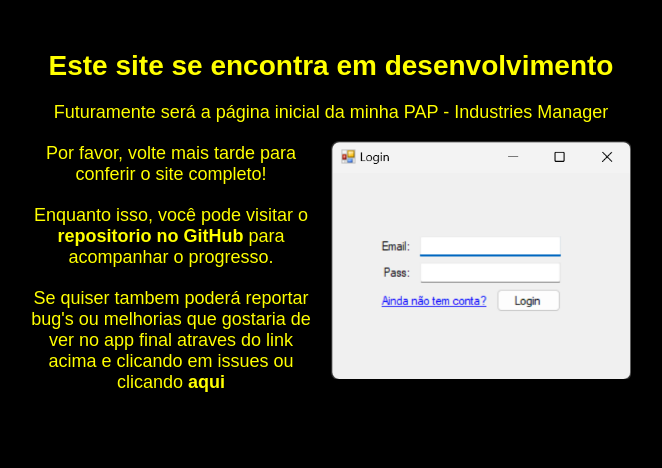
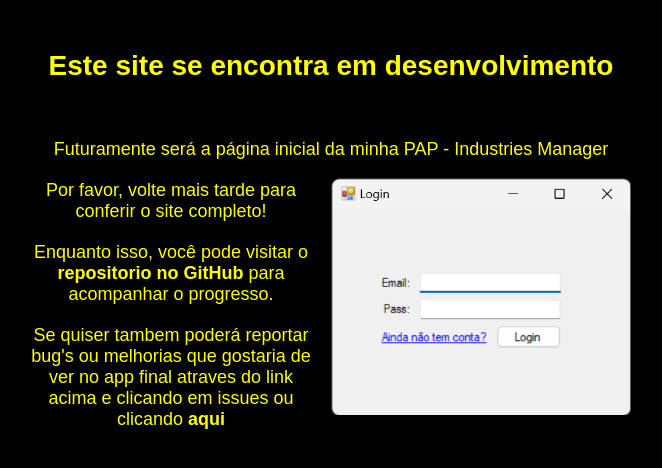
Before and after one commit to Dani12600000/Industries-Manager-website, a plain HTML site: page index.html in a window 1280 px wide. Shown: the whole page, without its empty margins (309-971 px from the left). Drawn offline with Linux system fonts and the light colour scheme.

Commit message:
Update
Acredito que seja o WIP final deste site

```diff
--- a/index.html
+++ b/index.html
@@ -9,7 +9,7 @@
         }
 
         .container {
-            margin-top: 25%;
+            margin-top: 17vh;
             margin: 50px auto;
             width: 600px;
             text-align: center;
@@ -47,6 +47,7 @@
     <div class="container">
         <!--Até agora isto é o melhor que tenho para mostar que está WIP (Work in progress)-->
         <h1>Este site se encontra em desenvolvimento</h1>
+        <br>
         <p>Futuramente será a página inicial da minha PAP - Industries Manager</p>
         <img src="PAP.png" alt="Imagem da PAP">
         <p>Por favor, volte mais tarde para conferir o site completo!</p>
```
